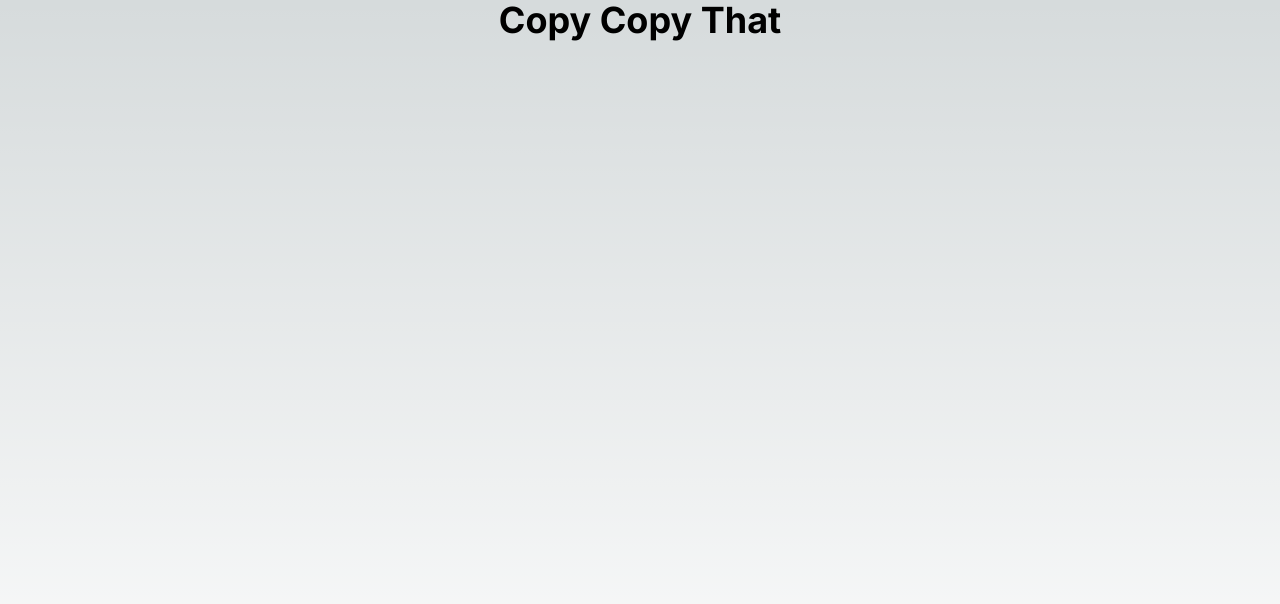
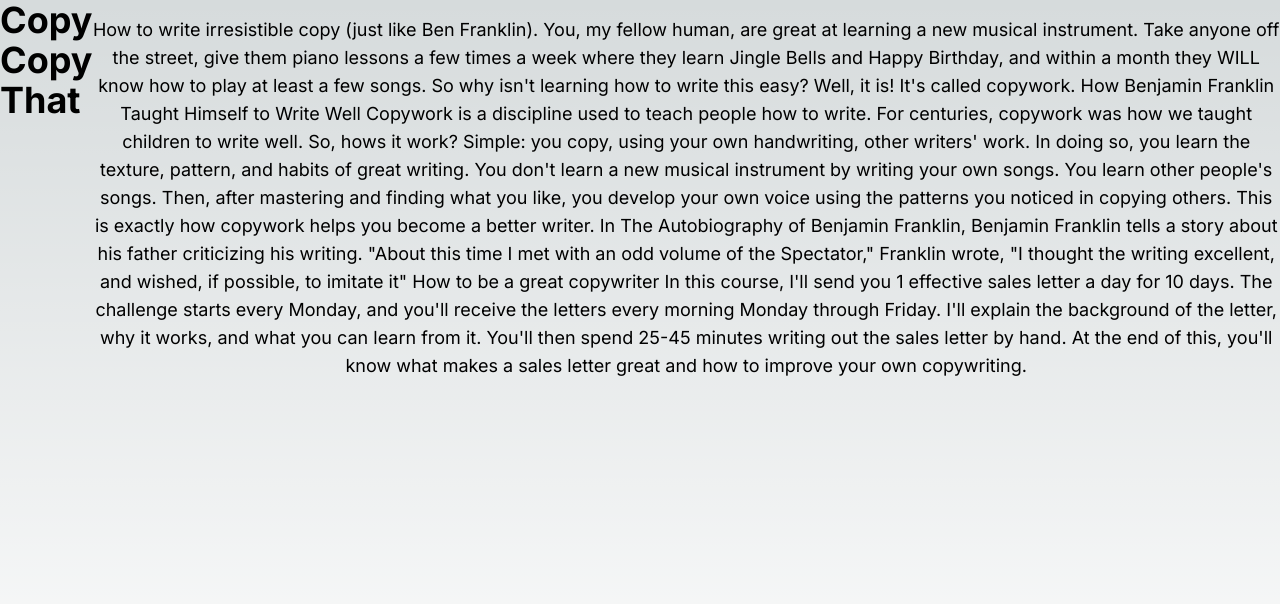
Before and after one commit to neeld3/VisceralGEO, a Next.js app: page / in a window 1280 px wide. Shown: the top 604 px of the page. Built offline with nearby package versions, Linux system fonts and the light colour scheme.

Commit message:
Update page.tsx
test text

```diff
--- a/app/page.tsx
+++ b/app/page.tsx
@@ -4,6 +4,41 @@ export default function Home() {
   return (
     <main className="flex min-h-screen items-start justify-center">
       <h1 className="text-4xl font-bold">Copy Copy That</h1>
+      <p className="mt-4 text-lg text-center">How to write irresistible copy (just like Ben Franklin).
+You, my fellow human, are great at learning a new musical instrument.
+Take anyone off the street, give them piano lessons a few times a week where they learn Jingle Bells and Happy Birthday, and within a month they WILL know how to play at least a few songs.
+So why isn't learning how to write this easy?
+
+Well, it is!
+
+It's called copywork.
+
+How Benjamin Franklin Taught Himself to Write Well
+Copywork is a discipline used to teach people how to write. For centuries, copywork was how we taught children to write well.
+
+So, hows it work?
+
+Simple: you copy, using your own handwriting, other writers' work. In doing so, you learn the texture, pattern, and habits of great writing.
+
+You don't learn a new musical instrument by writing your own songs. You learn other people's songs. Then, after mastering and finding what you like, you develop your own voice using the patterns you noticed in copying others.
+
+This is exactly how copywork helps you become a better writer.
+
+In The Autobiography of Benjamin Franklin, Benjamin Franklin tells a story about his father criticizing his writing.
+
+"About this time I met with an odd volume of the Spectator," Franklin wrote, "I thought the writing excellent, and wished, if possible, to imitate it"
+
+How to be a great copywriter
+In this course, I'll send you 1 effective sales letter a day for 10 days.
+
+The challenge starts every Monday, and you'll receive the letters every morning Monday through Friday.
+
+I'll explain the background of the letter, why it works, and what you can learn from it.
+
+You'll then spend 25-45 minutes writing out the sales letter by hand.
+
+At the end of this, you'll know what makes a sales letter great and how to improve your own copywriting.
+      </p>
     </main>
   );
 }
```
